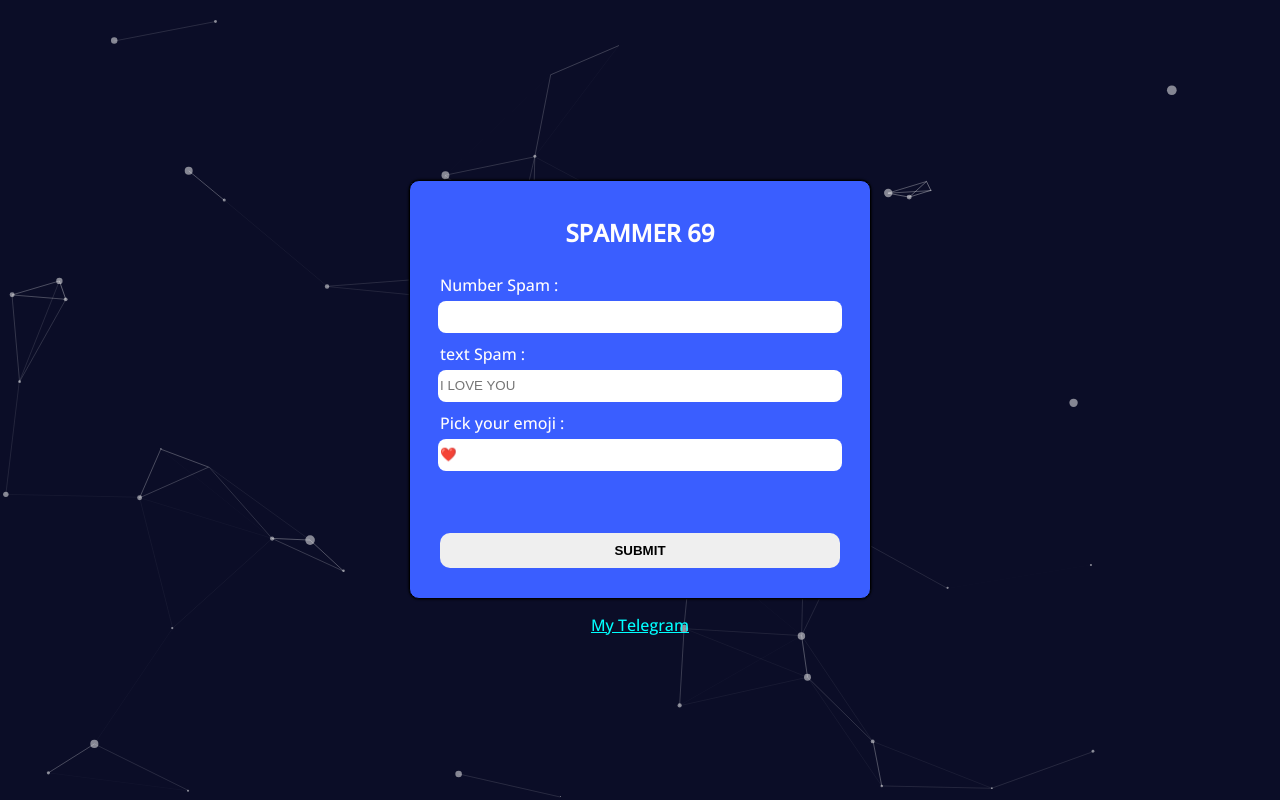
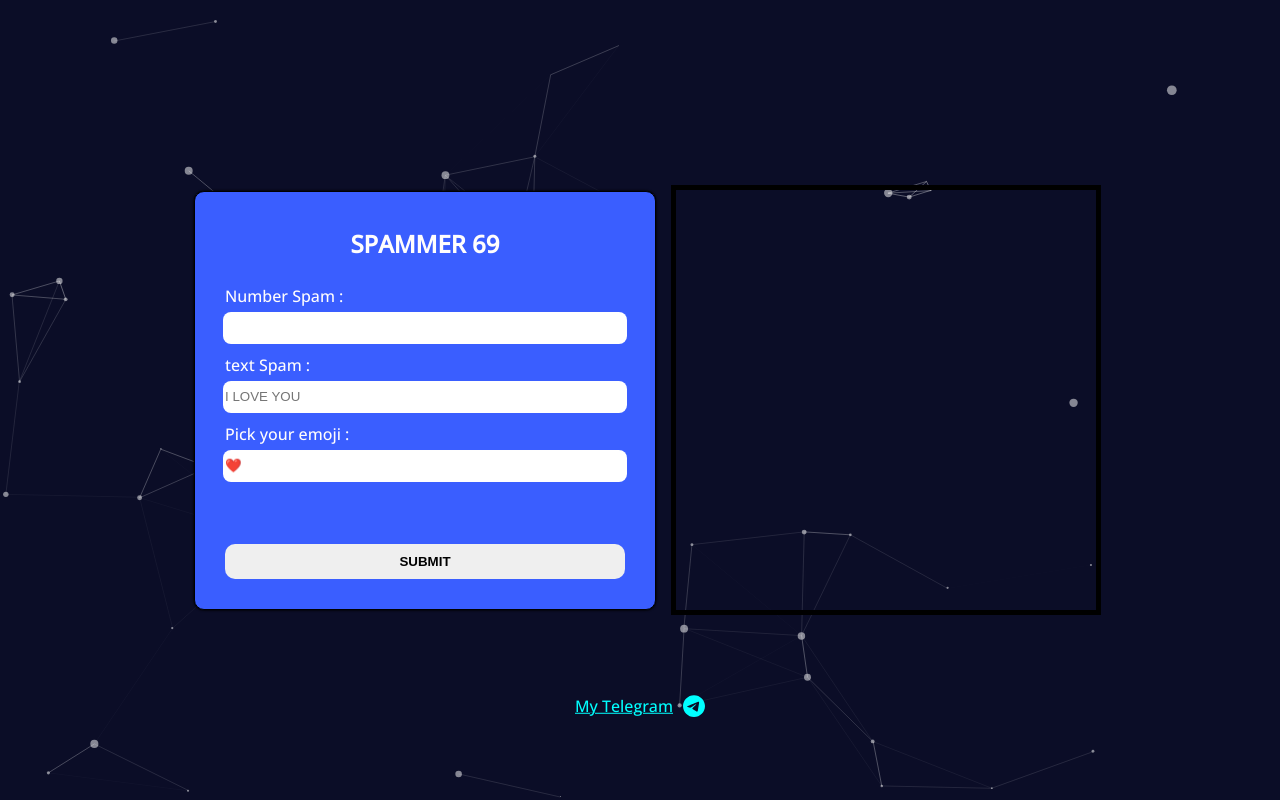
Before and after one commit to 100PAIN/Spammer69, a PHP site: page / in a window 1280 px wide. Run offline with PHP 8.4, Linux system fonts and the light colour scheme.

Commit message:
fix styles and rendering text

```diff
--- a/frontend/style.css
+++ b/frontend/style.css
@@ -113,8 +113,45 @@ label {
 }
 
 .social-media {
+  position: absolute;
+  bottom: 10%;
+  transform: translate(0%, 10%);
   text-align: center;
+  display: block;
+
   > * {
     color: aqua;
   }
+  a {
+    display: flex;
+    gap: 10px;
+    transition: 300ms;
+    &:hover {
+      translate: 0px -10px;
+      color: blue;
+
+      svg {
+        fill: blue;
+      }
+    }
+  }
+
+  svg {
+    fill: aqua;
+    width: 22px;
+  }
 }
+
+.form-text-container {
+  display: flex;
+  justify-content: center;
+  align-items: center;
+
+  p {
+    border: 5px solid rgba(0, 0, 0, 1);
+    padding: 10px;
+    width: 400px;
+    height: 400px;
+    overflow: auto;
+  }
+}
--- a/index.php
+++ b/index.php
@@ -85,7 +85,7 @@ timeCheck();
 
 <body>
     <main class="main" id="particles-js">
-        <div>
+        <div class="form-text-container">
             <form action="http://localhost/" method="post" class="form">
                 <div class="title">SPAMMER 69</div>
                 <label for="data"> Number Spam : </label>
@@ -106,17 +106,23 @@ timeCheck();
 
                 <button class="submit-btn">Submit</button>
             </form>
-            <!-- <input type="text" readonly>
+
+            <p>
             <?php
             if ($_SERVER['REQUEST_METHOD'] == 'POST') {
                 include "./backend/library/function.php";
                 echo spammer69($_POST['number'], $_POST['text'], $_POST['emoji_left']);
             }
             ?>
-            </input> -->
-            <div class="social-media">
-                <a href="Https://t.me/SAS3PAIN3" target="self">My Telegram</a>
-            </div>
+            </p>
+
+        </div>
+        <div class="social-media">
+            <a href="Https://t.me/SAS3PAIN3" target="self">My Telegram
+            <span>
+                <svg xmlns="http://www.w3.org/2000/svg" viewBox="0 0 496 512"><!--!Font Awesome Free 6.5.1 by @fontawesome - https://fontawesome.com License - https://fontawesome.com/license/free Copyright 2024 Fonticons, Inc.--><path d="M248 8C111 8 0 119 0 256S111 504 248 504 496 393 496 256 385 8 248 8zM363 176.7c-3.7 39.2-19.9 134.4-28.1 178.3-3.5 18.6-10.3 24.8-16.9 25.4-14.4 1.3-25.3-9.5-39.3-18.7-21.8-14.3-34.2-23.2-55.3-37.2-24.5-16.1-8.6-25 5.3-39.5 3.7-3.8 67.1-61.5 68.3-66.7 .2-.7 .3-3.1-1.2-4.4s-3.6-.8-5.1-.5q-3.3 .7-104.6 69.1-14.8 10.2-26.9 9.9c-8.9-.2-25.9-5-38.6-9.1-15.5-5-27.9-7.7-26.8-16.3q.8-6.7 18.5-13.7 108.4-47.2 144.6-62.3c68.9-28.6 83.2-33.6 92.5-33.8 2.1 0 6.6 .5 9.6 2.9a10.5 10.5 0 0 1 3.5 6.7A43.8 43.8 0 0 1 363 176.7z"/></svg>
+            </span>
+            </a>
         </div>
     </main>
     <script>
```
Also changed, not shown: 1 other file.
